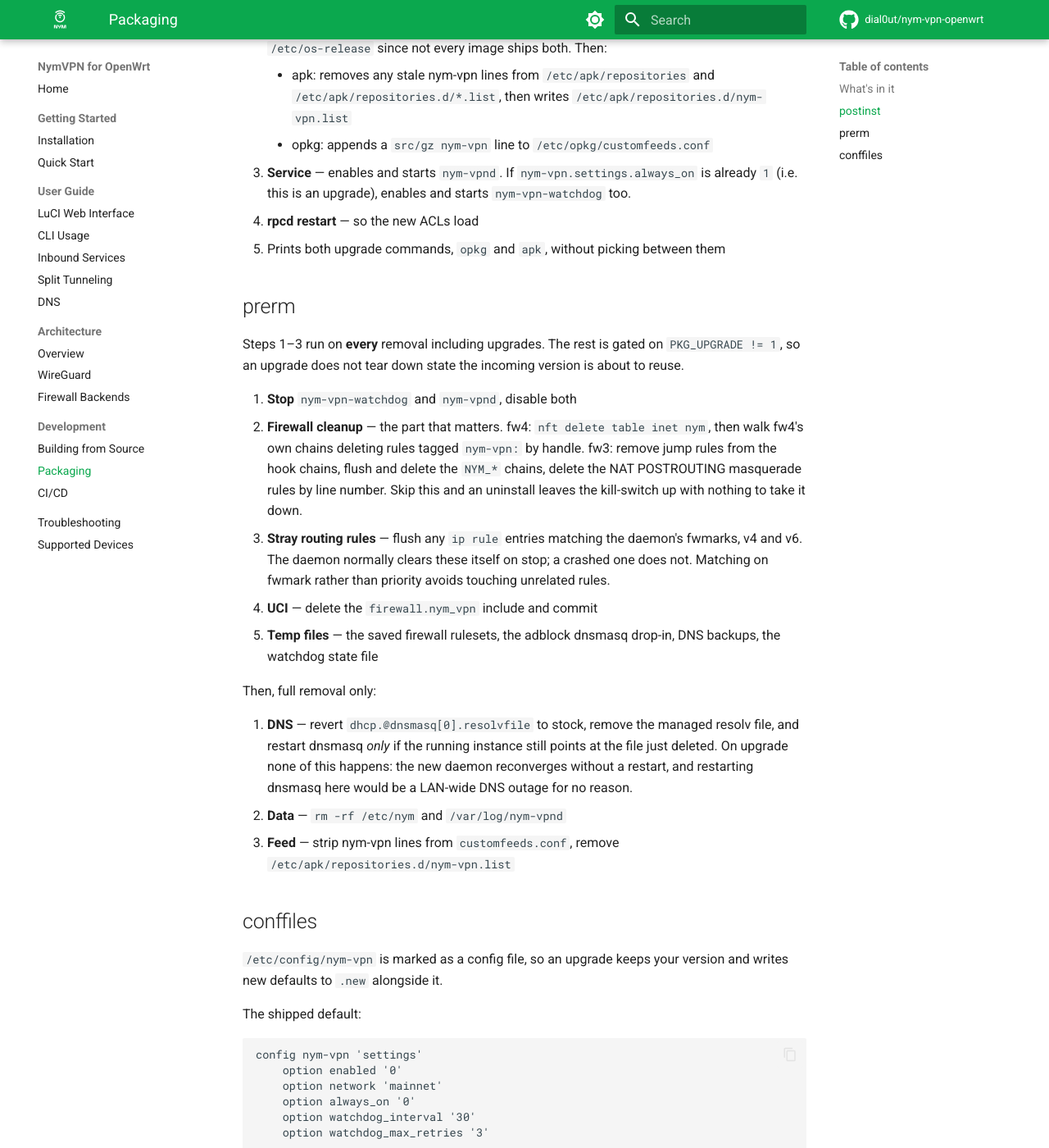
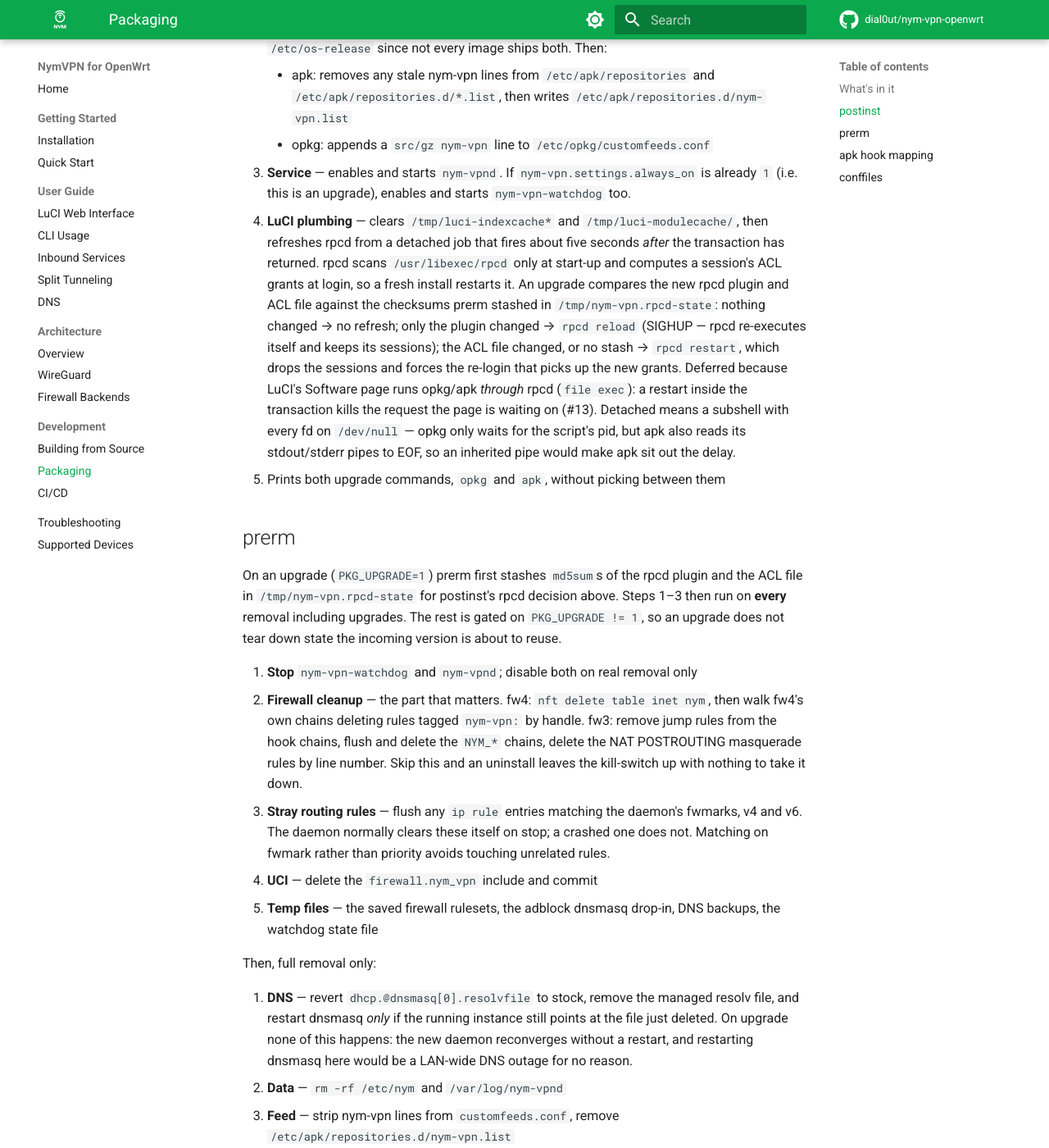
Before and after one commit to dial0ut/nym-vpn-openwrt, an MkDocs documentation site: the page built from docs/development/packaging.md, in a window 1280 px wide and 1400 px high, scrolled down 1807 px. Shown: the whole window at 82% size. Built offline with MkDocs 1.6.1 and Material for MkDocs 9.7.7, drawn with Linux system fonts in a browser that asks for light colours; comment, search, counter and statistics services are not loaded; some of the changed text lies outside the part shown.

Commit message:
docs: describe the deferred rpcd refresh and the LuCI upgrade path
packaging.md follows the new postinst/prerm flow and spells out the apk
hook mapping, installation.md gains an Upgrading section and the
post-install re-login note, and troubleshooting.md covers the LuCI
Software page hang reported against packages up to 1.34.0 together with
LuCI's own timeouts for large packages.

```diff
--- a/docs/development/packaging.md
+++ b/docs/development/packaging.md
@@ -75,15 +75,28 @@ so `kmod-tun` was never pulled in and the daemon died at TUN device creation.
     - opkg: appends a `src/gz nym-vpn` line to `/etc/opkg/customfeeds.conf`
 3. **Service** — enables and starts `nym-vpnd`. If `nym-vpn.settings.always_on` is already `1`
    (i.e. this is an upgrade), enables and starts `nym-vpn-watchdog` too.
-4. **rpcd restart** — so the new ACLs load
+4. **LuCI plumbing** — clears `/tmp/luci-indexcache*` and `/tmp/luci-modulecache/`, then refreshes
+   rpcd from a detached job that fires about five seconds *after* the transaction has returned.
+   rpcd scans `/usr/libexec/rpcd` only at start-up and computes a session's ACL grants at login,
+   so a fresh install restarts it. An upgrade compares the new rpcd plugin and ACL file against
+   the checksums prerm stashed in `/tmp/nym-vpn.rpcd-state`: nothing changed → no refresh; only
+   the plugin changed → `rpcd reload` (SIGHUP — rpcd re-executes itself and keeps its sessions);
+   the ACL file changed, or no stash → `rpcd restart`, which drops the sessions and forces the
+   re-login that picks up the new grants. Deferred because LuCI's Software page runs opkg/apk
+   *through* rpcd (`file exec`): a restart inside the transaction kills the request the page is
+   waiting on (#13). Detached means a subshell with every fd on `/dev/null` — opkg only waits for
+   the script's pid, but apk also reads its stdout/stderr pipes to EOF, so an inherited pipe would
+   make apk sit out the delay.
 5. Prints both upgrade commands, `opkg` and `apk`, without picking between them
 
 ## prerm
 
-Steps 1–3 run on **every** removal including upgrades. The rest is gated on `PKG_UPGRADE != 1`,
-so an upgrade does not tear down state the incoming version is about to reuse.
+On an upgrade (`PKG_UPGRADE=1`) prerm first stashes `md5sum`s of the rpcd plugin and the ACL file
+in `/tmp/nym-vpn.rpcd-state` for postinst's rpcd decision above. Steps 1–3 then run on **every**
+removal including upgrades. The rest is gated on `PKG_UPGRADE != 1`, so an upgrade does not tear
+down state the incoming version is about to reuse.
 
-1. **Stop** `nym-vpn-watchdog` and `nym-vpnd`, disable both
+1. **Stop** `nym-vpn-watchdog` and `nym-vpnd`; disable both on real removal only
 2. **Firewall cleanup** — the part that matters. fw4: `nft delete table inet nym`, then walk fw4's
    own chains deleting rules tagged `nym-vpn:` by handle. fw3: remove jump rules from the hook
    chains, flush and delete the `NYM_*` chains, delete the NAT POSTROUTING masquerade rules by
@@ -105,6 +118,15 @@ Then, full removal only:
 8. **Feed** — strip nym-vpn lines from `customfeeds.conf`, remove
    `/etc/apk/repositories.d/nym-vpn.list`
 
+## apk hook mapping
+
+apk does not run `post-install`/`pre-deinstall` on an upgrade; it runs `pre-upgrade`/`post-upgrade`
+instead, always from the *incoming* package. `build-apk.sh` registers postinst as both
+`post-install` and `post-upgrade`, prerm as `pre-deinstall`, and a copy of prerm with
+`PKG_UPGRADE=1` exported as `pre-upgrade` — apk never sets that variable itself. One visible
+consequence: on the first upgrade to a package that stashes the rpcd checksums, apk runs the new
+prerm (stash present, checksums compared) while opkg runs the old one (no stash, rpcd restart).
+
 ## conffiles
 
 `/etc/config/nym-vpn` is marked as a config file, so an upgrade keeps your version and writes new
```
Also changed, not shown: docs/getting-started/installation.md (+23 -0 lines), docs/troubleshooting.md (+24 -0 lines), luci-app-nym-vpn/README.md (+1 -1 lines).
